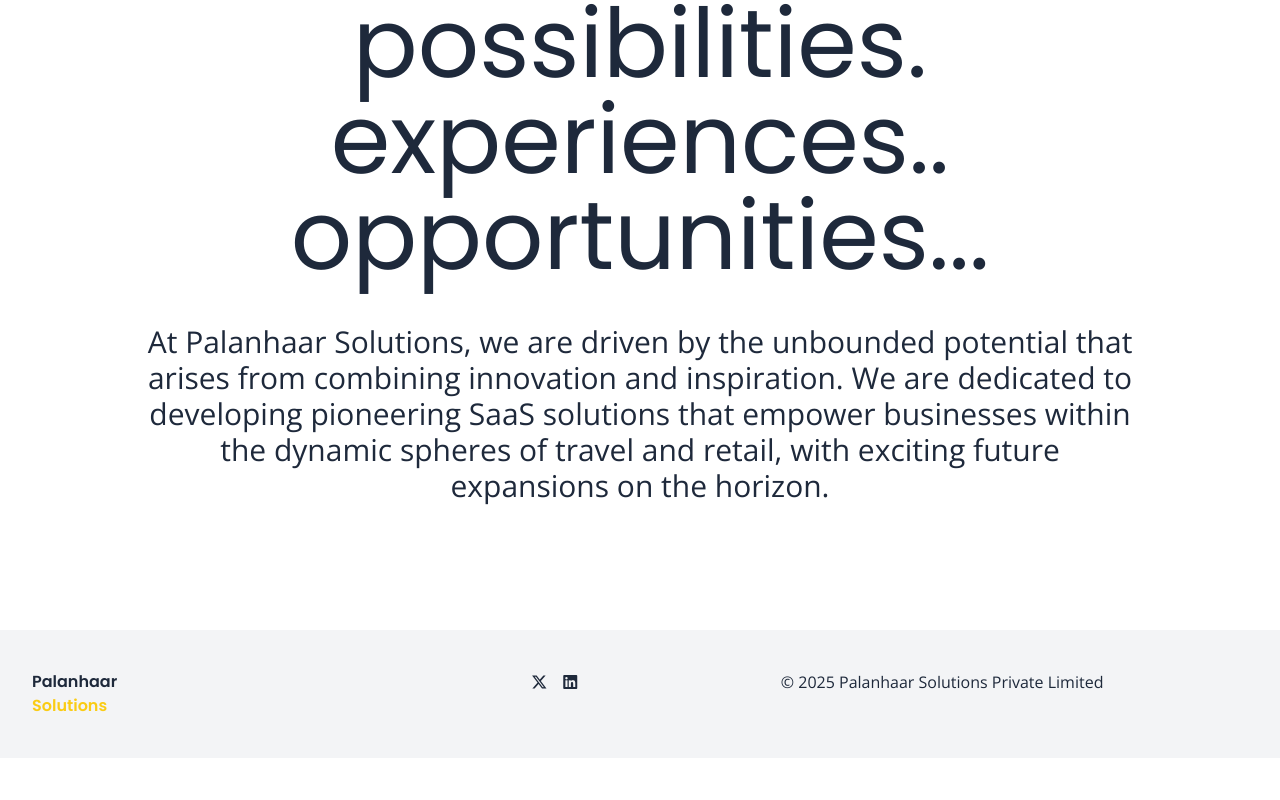
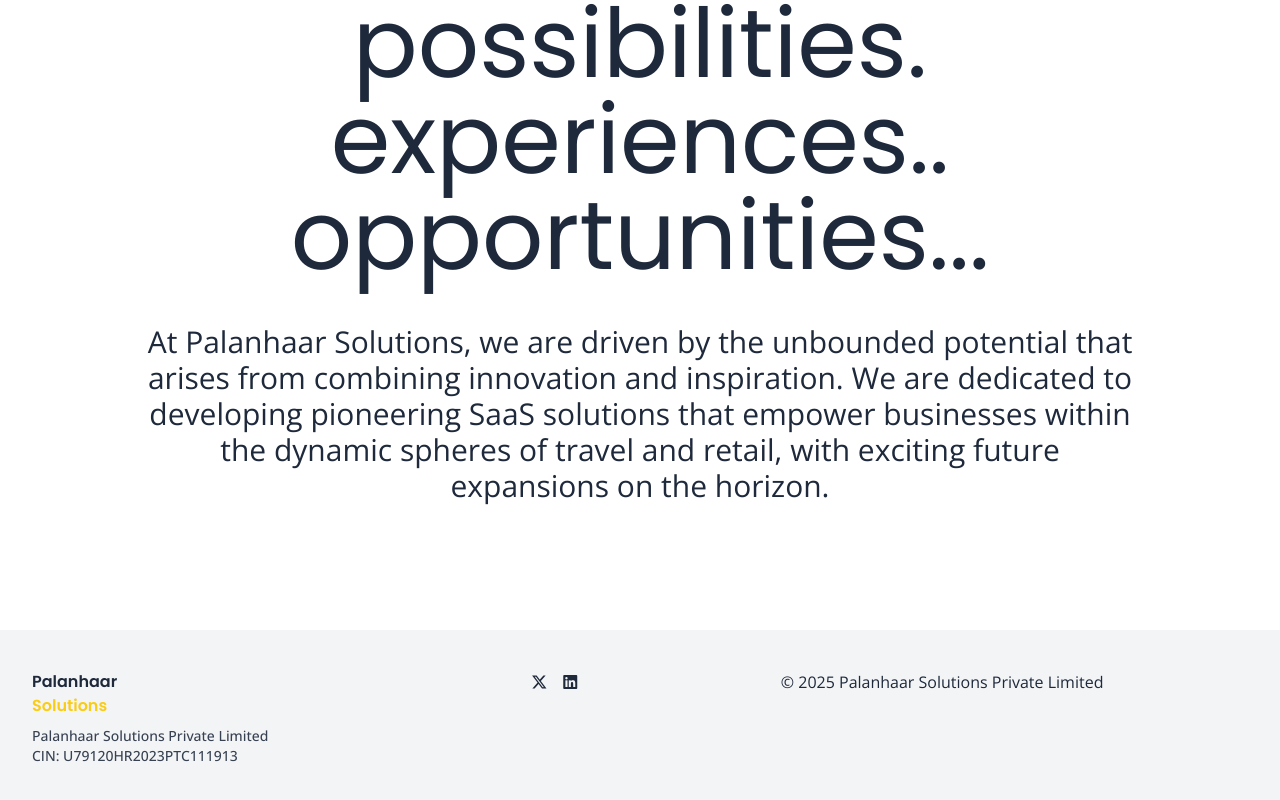
Before and after one commit to vm-palanhaar/palanhaar-official-website, a SvelteKit app: page / in a window 1280 px wide. Shown: the part 266-1066 px from the top of the page. Before the commit the page ends 1024 px from the top, so only its background shows below. Built offline with nearby package versions, Linux system fonts and the light colour scheme.

Commit message:
remove links for each idea

```diff
--- a/src/components/Footer.svelte
+++ b/src/components/Footer.svelte
@@ -5,9 +5,17 @@
 		<div class="flex-col gap-4 md:col-span-2">
 			<h1 class="font-semibold">Palanhaar</h1>
 			<h1 class="font-semibold text-yellow-400">Solutions</h1>
+			<p class="mt-2 text-gray-700 text-sm font-medium">
+				Palanhaar Solutions Private Limited<br />
+				CIN: U79120HR2023PTC111913
+			</p>
 		</div>
 		<div class="flex flex-row gap-2">
-			<a href="https://twitter.com/palanhaarindia" target="_blank" class="cursor-pointer hover:text-indigo-400 duration-200 md:size-100px">
+			<a
+				href="https://twitter.com/palanhaarindia"
+				target="_blank"
+				class="cursor-pointer hover:text-indigo-400 duration-200 md:size-100px"
+			>
 				<i class="fa-brands fa-x-twitter pr-2" />
 			</a>
 			<a
```
